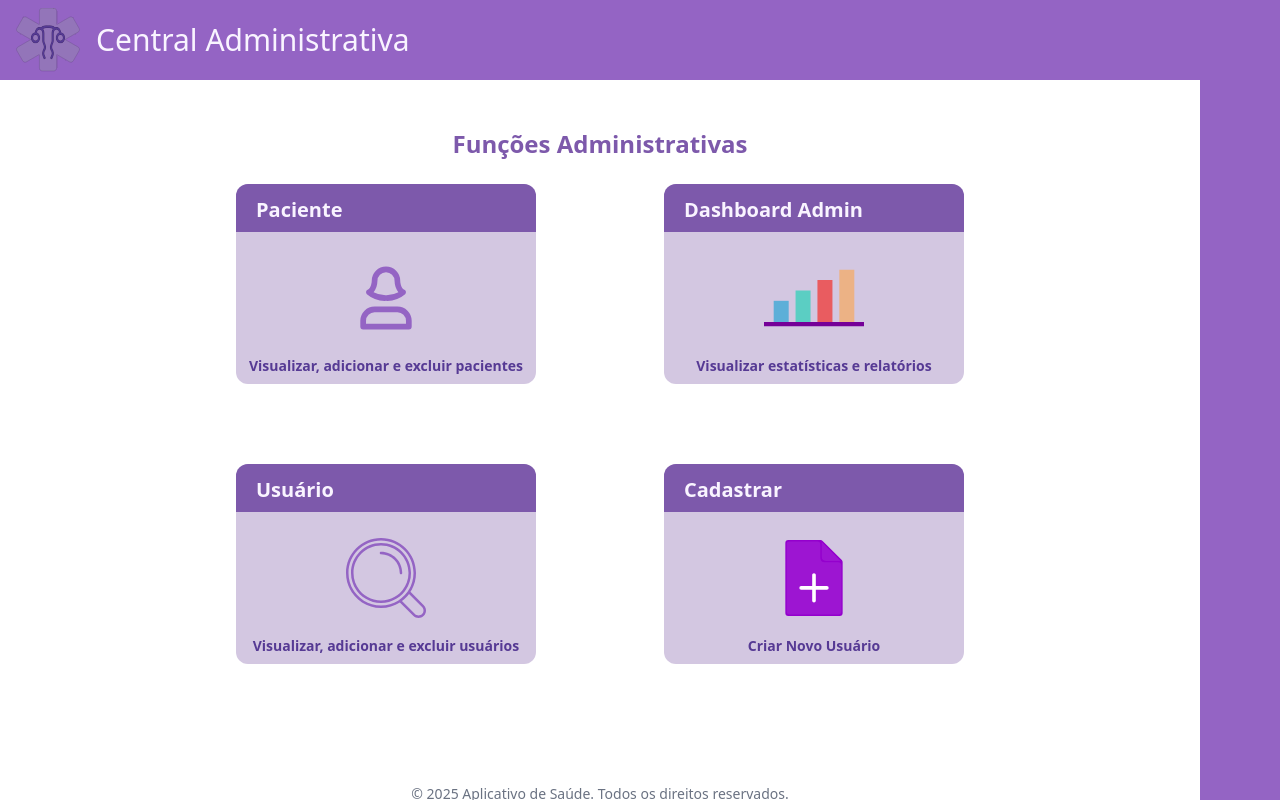
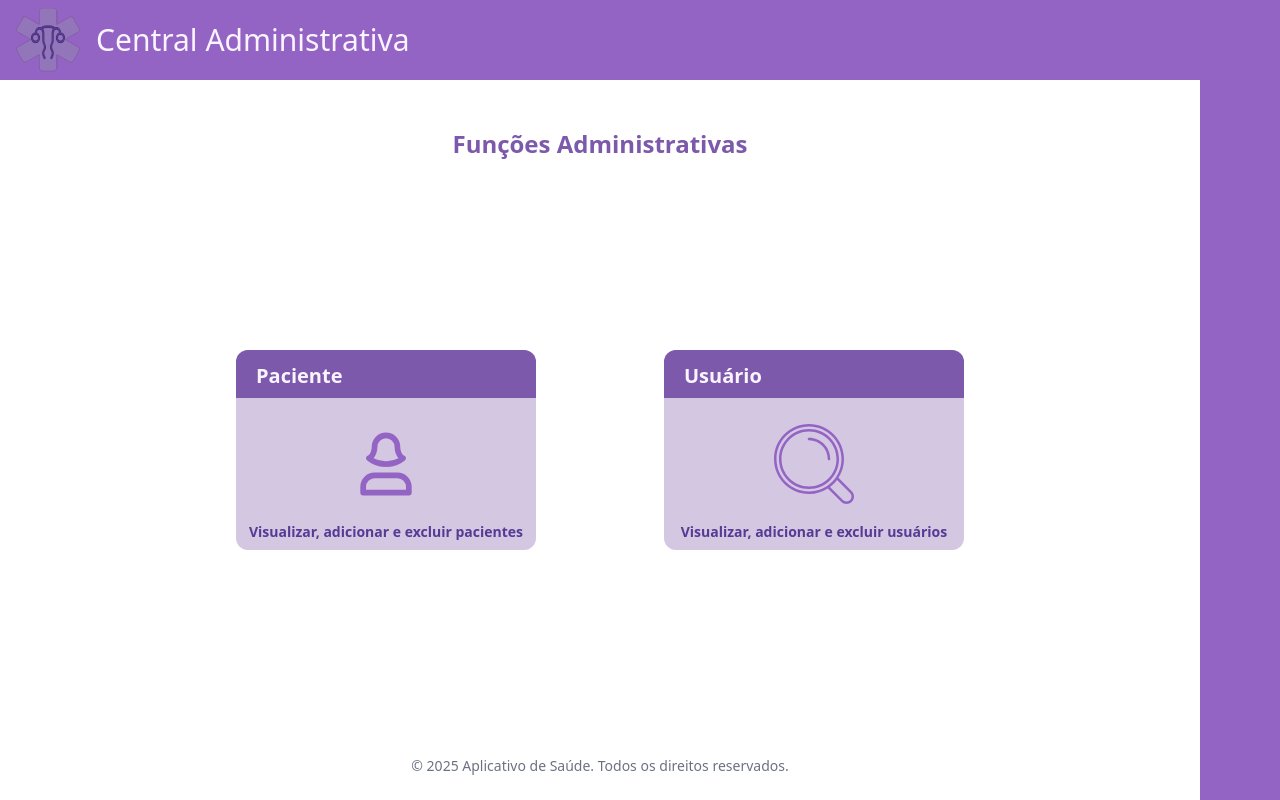
Before and after one commit to Rangelzin/RDU-IP-ES-2025, a plain HTML site: page frontend/public/pages/main/main_admin.html in a window 1280 px wide. Drawn offline with Linux system fonts and the light colour scheme; sample sign-in values are in the browser's storage.

Commit message:
chore: revisao completa do main_admin.html🔧

```diff
--- a/frontend/public/pages/main/main_admin.html
+++ b/frontend/public/pages/main/main_admin.html
@@ -14,71 +14,38 @@
   <main-frame id="Central Administrativa" class="with-aside">
     <div class="flex flex-col items-center justify-between p-6 h-full w-full box-border">
       <h2 class="text-2xl font-bold text-[var(--color-tertiary)] mb-6">Funções Administrativas</h2>
-
-        <div class="flex-1 flex flex-col justify-center w-full">
-          <!-- Linha 1 -->
-          <div class="flex flex-row flex-wrap gap-6 justify-center w-full mb-20 lg:gap-32 lg:flex-nowrap">
+      <div class="flex-1 flex flex-row items-center justify-center w-full">
+        <div class="flex flex-row flex-wrap justify-center w-full gap-10 lg:gap-32 lg:flex-nowrap">
           <!-- Card 1 - Paciente -->
-            <div id="paciente" class="w-60 h-35 lg:w-75 lg:h-50 bg-[var(--color-quaternary)] rounded-xl hover:bg-[#bfb0d1] cursor-pointer">
+          <div id="paciente" class="w-60 h-60 lg:w-75 lg:h-50 bg-[var(--color-quaternary)] rounded-xl hover:bg-[#bfb0d1] cursor-pointer">
             <div class="h-10 lg:h-12 bg-[var(--color-tertiary)] rounded-t-xl">
               <h3 class="text-xl pt-3 pl-5 font-semibold text-[var(--color-fifth)]">Paciente</h3>
             </div>
             <img class="h-15 w-15 lg:h-25 lg:w-25 mt-4 mx-auto" src="/assets/img/woman2.svg" alt="Paciente">
             <p class="text-center text-sm mt-2 font-semibold text-[var(--color-primary)]">Visualizar, adicionar e excluir pacientes</p>
           </div>
-
-            <!-- Card 2 - Dashboard -->
-            <div id="dashboard" class="w-60 h-35 lg:w-75 lg:h-50 bg-[var(--color-quaternary)] rounded-xl hover:bg-[#bfb0d1] cursor-pointer">
-              <div class="h-10 lg:h-12 bg-[var(--color-tertiary)] rounded-t-xl">
-                <h3 class="text-xl pt-3 pl-5 font-semibold text-[var(--color-fifth)]">Dashboard Admin</h3>
-              </div>
-              <img class="h-15 w-15 lg:h-25 lg:w-25 mt-4 mx-auto" src="/assets/img/tabela.svg" alt="Dashboard">
-              <p class="text-center text-sm mt-2 font-semibold text-[var(--color-primary)]">Visualizar estatísticas e relatórios</p>
-            </div>
-          </div>
-
-          <!-- Linha 2 -->
-          <div class="flex flex-row flex-wrap gap-6 justify-center w-full mb-20 lg:gap-32 lg:flex-nowrap">
-            <!-- Card 3 - Usuário -->
-            <div id="usuario" class="w-60 h-35 lg:w-75 lg:h-50 bg-[var(--color-quaternary)] rounded-xl hover:bg-[#bfb0d1] cursor-pointer">
+          <!-- Card 2 - Usuário -->
+          <div id="usuario" class="w-60 h-60 lg:w-75 lg:h-50 bg-[var(--color-quaternary)] rounded-xl hover:bg-[#bfb0d1] cursor-pointer">
             <div class="h-10 lg:h-12 bg-[var(--color-tertiary)] rounded-t-xl">
               <h3 class="text-xl pt-3 pl-5 font-semibold text-[var(--color-fifth)]">Usuário</h3>
             </div>
             <img class="h-15 w-15 lg:h-25 lg:w-20 mt-4 mx-auto" src="/assets/img/Magnifyingglass.svg" alt="Usuário">
             <p class="text-center text-sm mt-2 font-semibold text-[var(--color-primary)]">Visualizar, adicionar e excluir usuários</p>
           </div>
-
-            <!-- Card 4 - Cadastrar Usuário -->
-            <div id="usuario-criar" class="w-60 h-35 lg:w-75 lg:h-50 bg-[var(--color-quaternary)] rounded-xl hover:bg-[#bfb0d1] cursor-pointer">
-              <div class="h-10 lg:h-12 bg-[var(--color-tertiary)] rounded-t-xl">
-                <h3 class="text-xl pt-3 pl-5 font-semibold text-[var(--color-fifth)]">Cadastrar</h3>
-              </div>
-              <img class="h-15 w-15 lg:h-25 lg:w-20 mt-4 mx-auto" src="/assets/img/adição.svg" alt="Cadastrar">
-              <p class="text-center text-sm mt-2 font-semibold text-[var(--color-primary)]">Criar Novo Usuário</p>
         </div>
       </div>
-        </div>
-
       <div class="mt-10 text-center text-sm text-gray-500 w-full">© 2025 Aplicativo de Saúde. Todos os direitos reservados.</div>
     </div>
   </main-frame>
-
   <script>
     document.getElementById("paciente").addEventListener("click", () => {
       window.location.href = "/admin/paciente";
-    });
-
-    document.getElementById("dashboard").addEventListener("click", () => {
-      window.location.href = "/admin/dashboard";
     });
 
     document.getElementById("usuario").addEventListener("click", () => {
       window.location.href = "/admin/usuario";
     });
 
-    document.getElementById("usuario-criar").addEventListener("click", () => {
-      window.location.href = "/admin/usuario/criar";
-    });
   </script>
 </body>
 </html>
```
Also changed, not shown: frontend/public/assets/css/output.css. Lines whose indentation alone changed are shown as unchanged.
